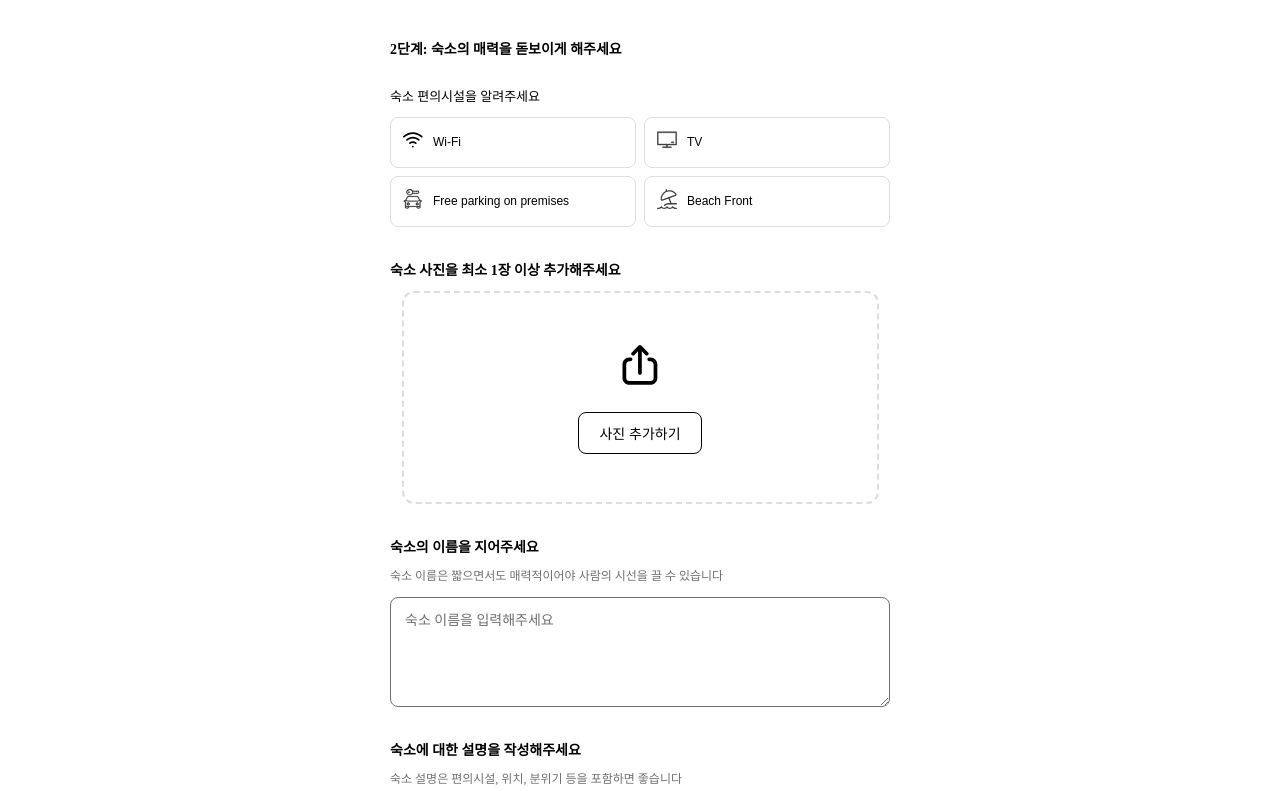
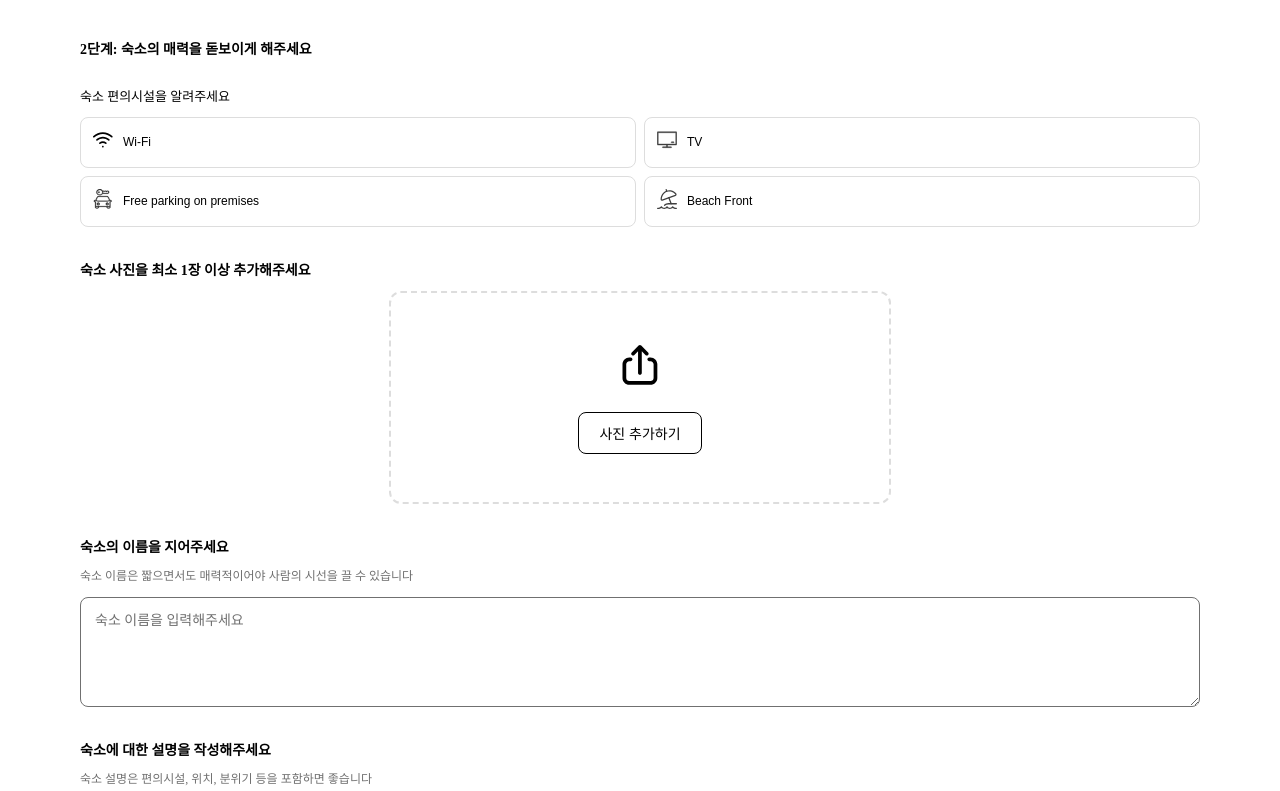
Before and after one commit to EFUB5-Doppelganger/Frontend, a Next.js app in the folder airbnb/: page /hostpage/setup in a window 1280 px wide. Shown: the part 621-1412 px from the top of the page. Built offline with nearby package versions, Linux system fonts and the light colour scheme.

Commit message:
fix: 레이아웃 수정

```diff
--- a/airbnb/src/app/hostpage/components/Host/HostSetup/HostSetup.styles.ts
+++ b/airbnb/src/app/hostpage/components/Host/HostSetup/HostSetup.styles.ts
@@ -1,9 +1,13 @@
 import styled from 'styled-components';
 
 export const Container = styled.div`
-  max-width: 500px;
+  max-width: 1120px;
   margin: 0 auto;
-  padding: 24px 16px 120px;
+  padding: 24px 40px 120px;
+
+  @media (max-width: 768px) {
+    padding: 24px 16px 120px;
+  }
 `;
 
 export const Header = styled.div`
```
